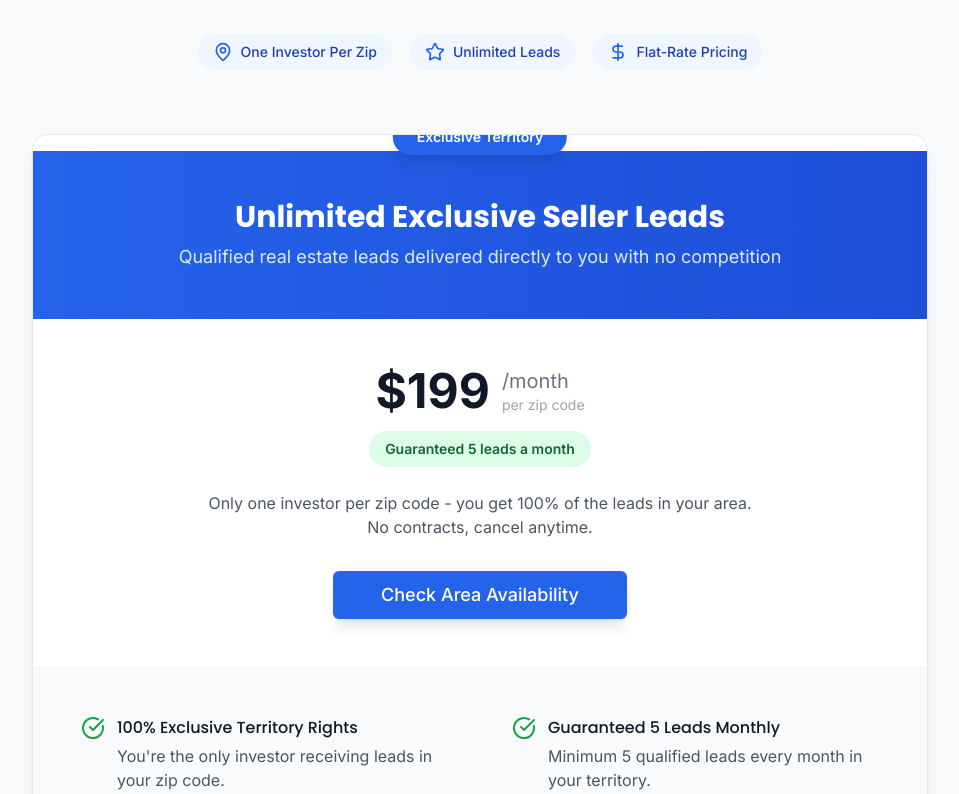
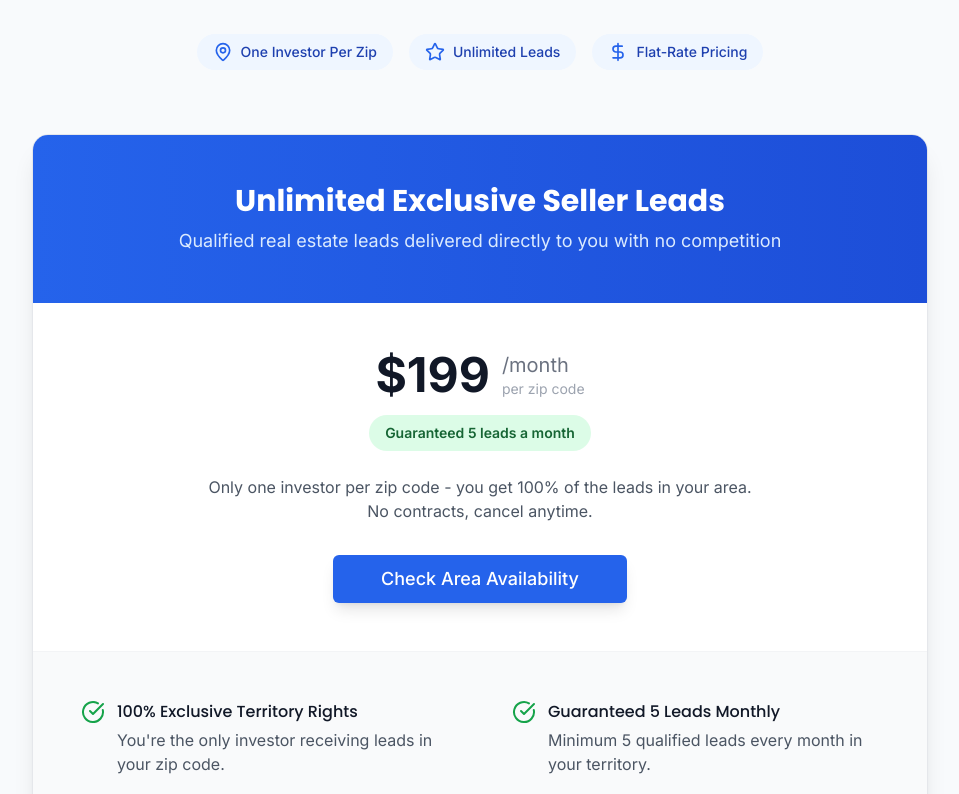
Before and after one commit to zepfarms/zip-code-exclusives, a React (Vite) app: page / in a window 1280 px wide. Shown: the part 6126-6920 px from the top of the page, without its empty margins (160-1119 px from the left). Built offline with nearby package versions, Linux system fonts and the light colour scheme; a web font is replaced by a local one.

Commit message:
Remove exclusive territory text
Removed the "Exclusive Territory" text from the top of the pricing section in `Pricing.tsx` and `PricingPage.tsx`.

```diff
--- a/src/components/Pricing.tsx
+++ b/src/components/Pricing.tsx
@@ -32,18 +32,8 @@ const Pricing = () => {
         </div>
 
         <div className="max-w-4xl mx-auto">
-          {/* Added proper spacing and positioning for the badge */}
-          <div className="relative mt-8 mb-4">
-            <div className="bg-white rounded-2xl shadow-xl overflow-hidden border border-gray-200 relative">
-              {/* Popular Badge - Fixed positioning */}
-              <div className="absolute -top-4 left-1/2 transform -translate-x-1/2 z-10">
-                <div className="bg-blue-600 text-white px-6 py-2 rounded-full text-sm font-semibold shadow-lg whitespace-nowrap">
-                  Exclusive Territory
-                </div>
-              </div>
-
-              {/* Added padding top to accommodate the badge */}
-              <div className="p-8 md:p-12 bg-gradient-to-r from-blue-600 to-blue-700 text-white text-center mt-4">
+          <div className="bg-white rounded-2xl shadow-xl overflow-hidden border border-gray-200">
+            <div className="p-8 md:p-12 bg-gradient-to-r from-blue-600 to-blue-700 text-white text-center">
               <h3 className="text-2xl md:text-3xl font-bold mb-2">Unlimited Exclusive Seller Leads</h3>
               <p className="text-lg text-blue-100">
                 Qualified real estate leads delivered directly to you with no competition
@@ -131,7 +121,6 @@ const Pricing = () => {
         </div>
       </div>
     </div>
-    </div>
   );
 };
 
```
Lines whose indentation alone changed are shown as unchanged.
